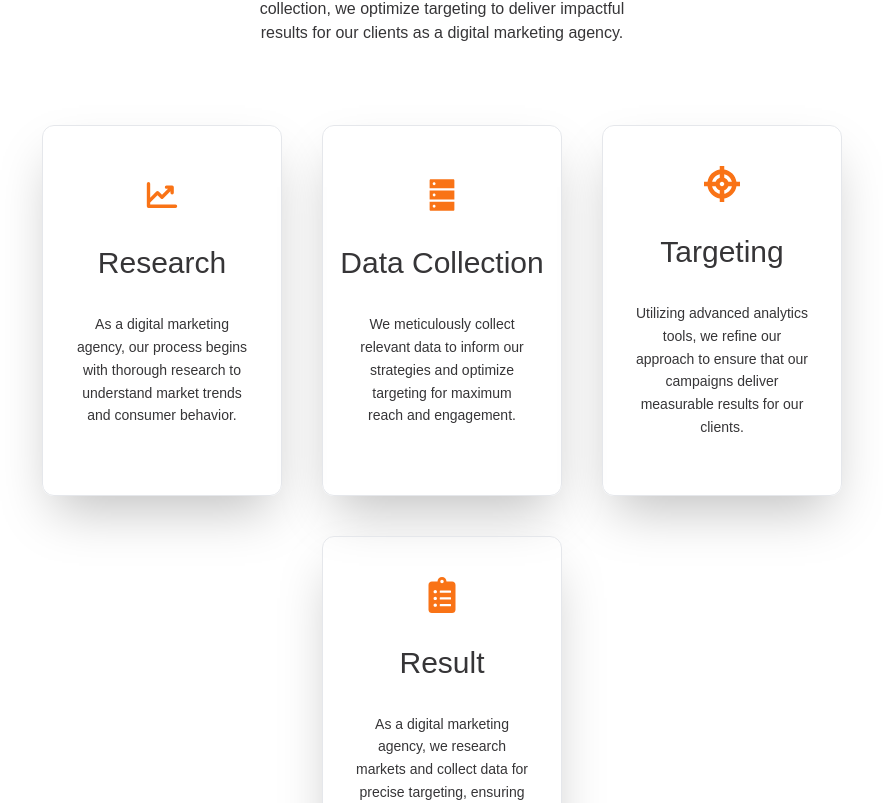
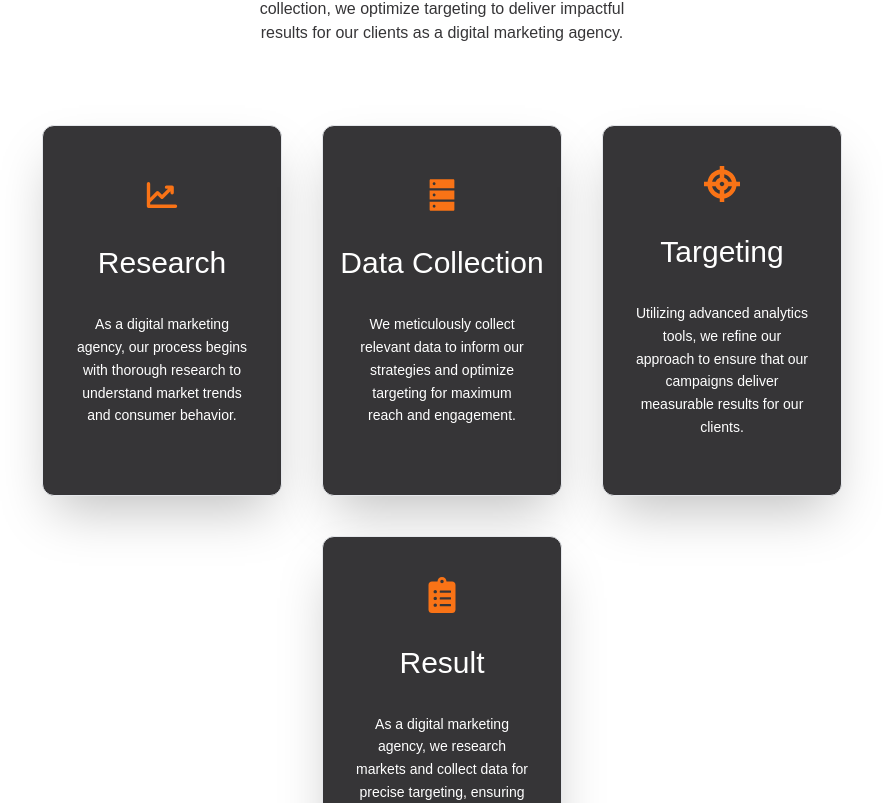
Before and after one commit to anupkumarjana/Balck-Bee, a React (Create React App) app: page /about in a window 1280 px wide. Shown: the part 777-1580 px from the top of the page, without its empty margins (198-1081 px from the left). Built offline with nearby package versions, Linux system fonts and the light colour scheme.

Commit message:
sticky scroll added

```diff
--- a/src/components/About/AboutCard.jsx
+++ b/src/components/About/AboutCard.jsx
@@ -22,8 +22,8 @@ const AboutCard = () => {
         {aboutCardData.map((data, index) => (
           <div
             key={index}
-            className="flex flex-col justify-center items-center gap-4 text-center max-w-60 w-auto border rounded-xl shadow-2xl px-4 py-10 lg:sticky top-0"
-            style={{ minWidth: "240px" }}
+            className="flex flex-col justify-center items-center gap-4 text-center max-w-60 w-auto border rounded-xl shadow-2xl px-4 py-10 sticky bg-[#363537] text-white"
+            style={{ minWidth: "240px", top: `calc(50px * ${index + 1})` }}
           >
             <span className="text-4xl font-bold text-orange-500 flex justify-center">
               {/* Move the flex and justify-center to the outer span */}
```
